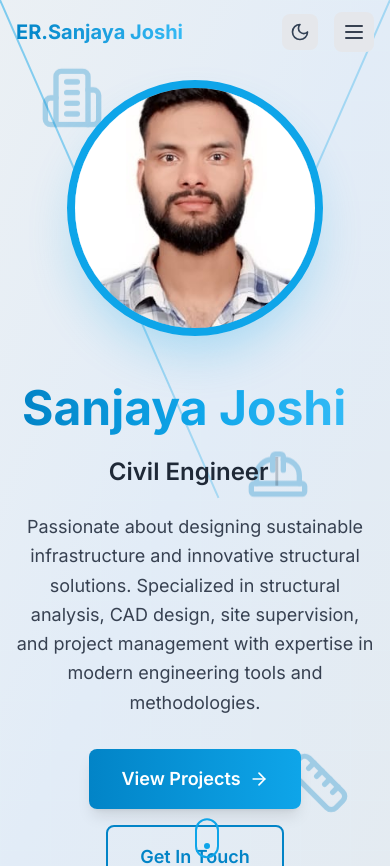
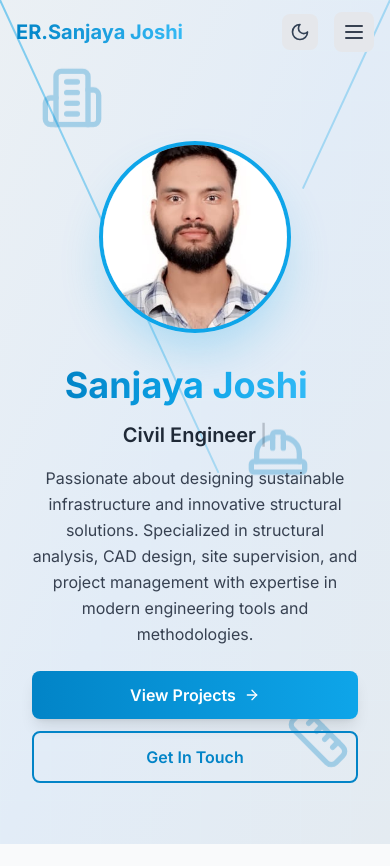
Before and after one commit to Grishj/Sanjaya_Portofolio, a Next.js app: page / in a window 390 px wide. Shown: the top 866 px of the page. Built offline with nearby package versions, Linux system fonts and the light colour scheme.

Commit message:
feat: add Hero section component with animated text, profile image, and navigation buttons.

```diff
--- a/components/Hero.tsx
+++ b/components/Hero.tsx
@@ -114,7 +114,7 @@ export default function Hero() {
 
       {/* Content */}
       <div className="relative z-10 container mx-auto px-4 sm:px-6 lg:px-8">
-        <div className="flex flex-col lg:flex-row items-center justify-center gap-12 lg:gap-16">
+        <div className="flex flex-col lg:flex-row items-center justify-center gap-8 lg:gap-16">
           {/* Profile Picture */}
           <motion.div
             initial={{ opacity: 0, scale: 0.8 }}
@@ -122,10 +122,10 @@ export default function Hero() {
             transition={{ duration: 0.8 }}
             className="flex-shrink-0"
           >
-            <div className="relative w-64 h-64 md:w-80 md:h-80 rounded-full overflow-hidden border-8 border-primary-500 dark:border-primary-400 shadow-2xl shadow-primary-500/30">
+            <div className="relative w-48 h-48 sm:w-64 sm:h-64 md:w-80 md:h-80 rounded-full overflow-hidden border-4 sm:border-8 border-primary-500 dark:border-primary-400 shadow-2xl shadow-primary-500/30">
               {/* Fallback gradient background */}
               <div className="absolute inset-0 bg-gradient-to-br from-primary-400 to-primary-600 flex items-center justify-center">
-                <span className="text-white text-6xl font-bold">SJ</span>
+                <span className="text-white text-4xl sm:text-6xl font-bold">SJ</span>
               </div>
               {/* Profile Image - will overlay on top of fallback if it loads */}
               <Image
@@ -146,7 +146,7 @@ export default function Hero() {
             className="text-center lg:text-left max-w-2xl"
           >
             <motion.h1
-              className="text-5xl sm:text-6xl md:text-7xl font-bold mb-6"
+              className="text-4xl sm:text-5xl md:text-6xl lg:text-7xl font-bold mb-4 sm:mb-6"
               initial={{ opacity: 0, scale: 0.9 }}
               animate={{ opacity: 1, scale: 1 }}
               transition={{ duration: 0.8, delay: 0.2 }}
@@ -164,7 +164,7 @@ export default function Hero() {
             </motion.h1>
 
             <motion.h2
-              className="text-2xl sm:text-3xl md:text-4xl font-semibold text-gray-800 dark:text-gray-300 mb-6"
+              className="text-xl sm:text-2xl md:text-3xl lg:text-4xl font-semibold text-gray-800 dark:text-gray-300 mb-4 sm:mb-6"
               initial={{ opacity: 0, y: 20 }}
               animate={{ opacity: 1, y: 0 }}
               transition={{ duration: 0.8, delay: 0.4 }}
@@ -182,7 +182,7 @@ export default function Hero() {
             </motion.h2>
 
             <motion.p
-              className="text-lg sm:text-xl text-gray-700 dark:text-gray-400 mb-8 leading-relaxed"
+              className="text-base sm:text-lg md:text-xl text-gray-700 dark:text-gray-400 mb-6 sm:mb-8 leading-relaxed px-4 lg:px-0"
               initial={{ opacity: 0, y: 20 }}
               animate={{ opacity: 1, y: 0 }}
               transition={{ duration: 0.8, delay: 0.6 }}
@@ -193,21 +193,21 @@ export default function Hero() {
             </motion.p>
 
             <motion.div
-              className="flex flex-col sm:flex-row gap-4 justify-center lg:justify-start items-center"
+              className="flex flex-col sm:flex-row gap-3 sm:gap-4 justify-center lg:justify-start items-center px-4 lg:px-0"
               initial={{ opacity: 0, y: 20 }}
               animate={{ opacity: 1, y: 0 }}
               transition={{ duration: 0.8, delay: 0.8 }}
             >
               <button
                 onClick={scrollToProjects}
-                className="group px-8 py-4 bg-gradient-to-r from-primary-600 to-primary-500 text-white rounded-lg font-semibold text-lg shadow-lg hover:shadow-xl transition-all hover:scale-105 flex items-center space-x-2"
+                className="w-full sm:w-auto group px-6 sm:px-8 py-3 sm:py-4 bg-gradient-to-r from-primary-600 to-primary-500 text-white rounded-lg font-semibold text-base sm:text-lg shadow-lg hover:shadow-xl transition-all hover:scale-105 flex items-center justify-center space-x-2"
               >
                 <span>View Projects</span>
-                <ArrowRight className="w-5 h-5 group-hover:translate-x-1 transition-transform" />
+                <ArrowRight className="w-4 h-4 sm:w-5 sm:h-5 group-hover:translate-x-1 transition-transform" />
               </button>
               <a
                 href="#contact"
-                className="px-8 py-4 border-2 border-primary-600 text-primary-600 dark:text-primary-400 dark:border-primary-400 rounded-lg font-semibold text-lg hover:bg-primary-600 hover:text-white dark:hover:bg-primary-400 dark:hover:text-slate-900 transition-all hover:scale-105"
+                className="w-full sm:w-auto px-6 sm:px-8 py-3 sm:py-4 border-2 border-primary-600 text-primary-600 dark:text-primary-400 dark:border-primary-400 rounded-lg font-semibold text-base sm:text-lg hover:bg-primary-600 hover:text-white dark:hover:bg-primary-400 dark:hover:text-slate-900 transition-all hover:scale-105 text-center"
               >
                 Get In Touch
               </a>
@@ -217,7 +217,7 @@ export default function Hero() {
 
         {/* Scroll Indicator */}
         <motion.div
-          className="absolute bottom-10 left-1/2 transform -translate-x-1/2"
+          className="absolute bottom-6 sm:bottom-10 left-1/2 transform -translate-x-1/2 hidden sm:block"
           initial={{ opacity: 0 }}
           animate={{ opacity: 1, y: [0, 10, 0] }}
           transition={{ opacity: { delay: 1.2 }, y: { duration: 1.5, repeat: Infinity } }}
```
